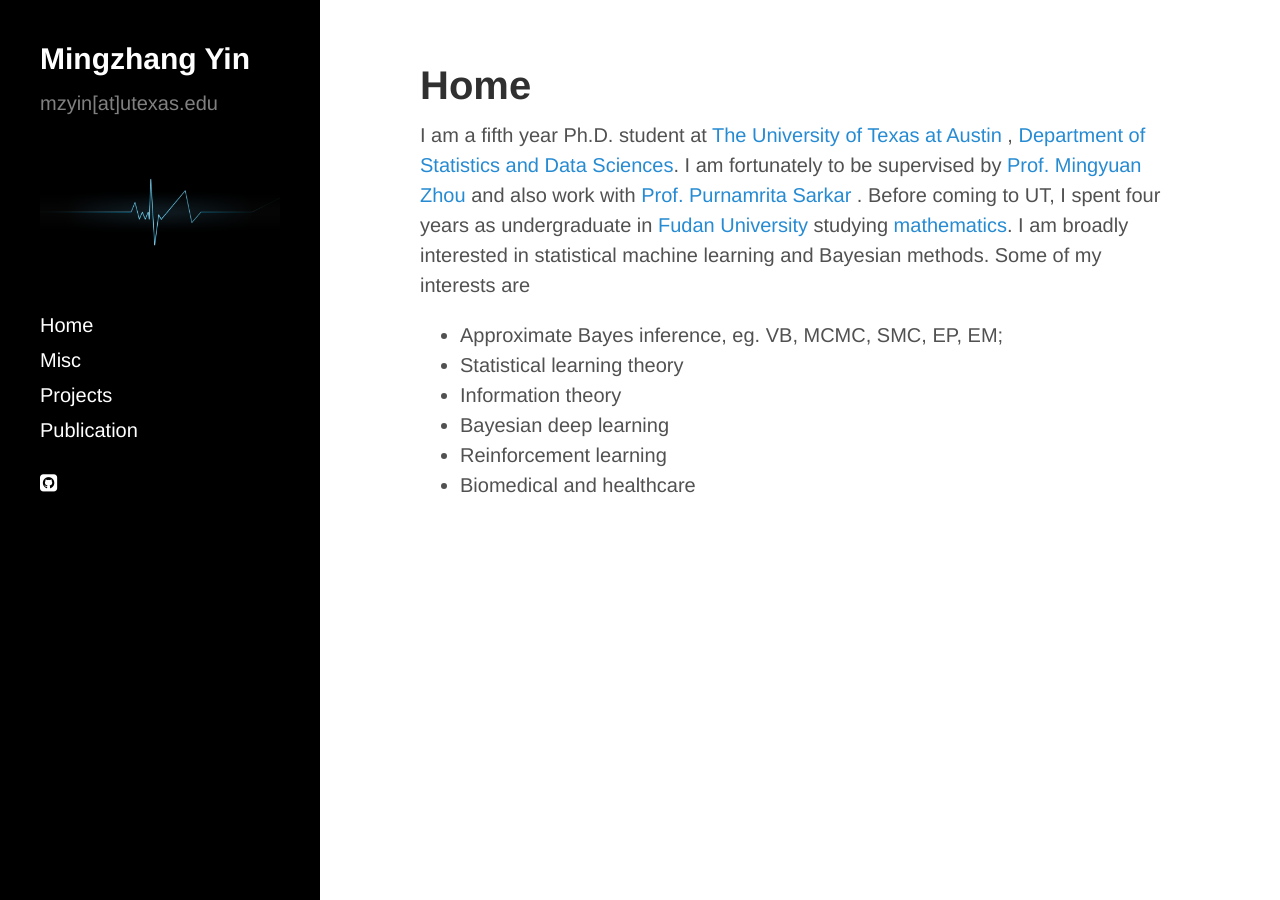
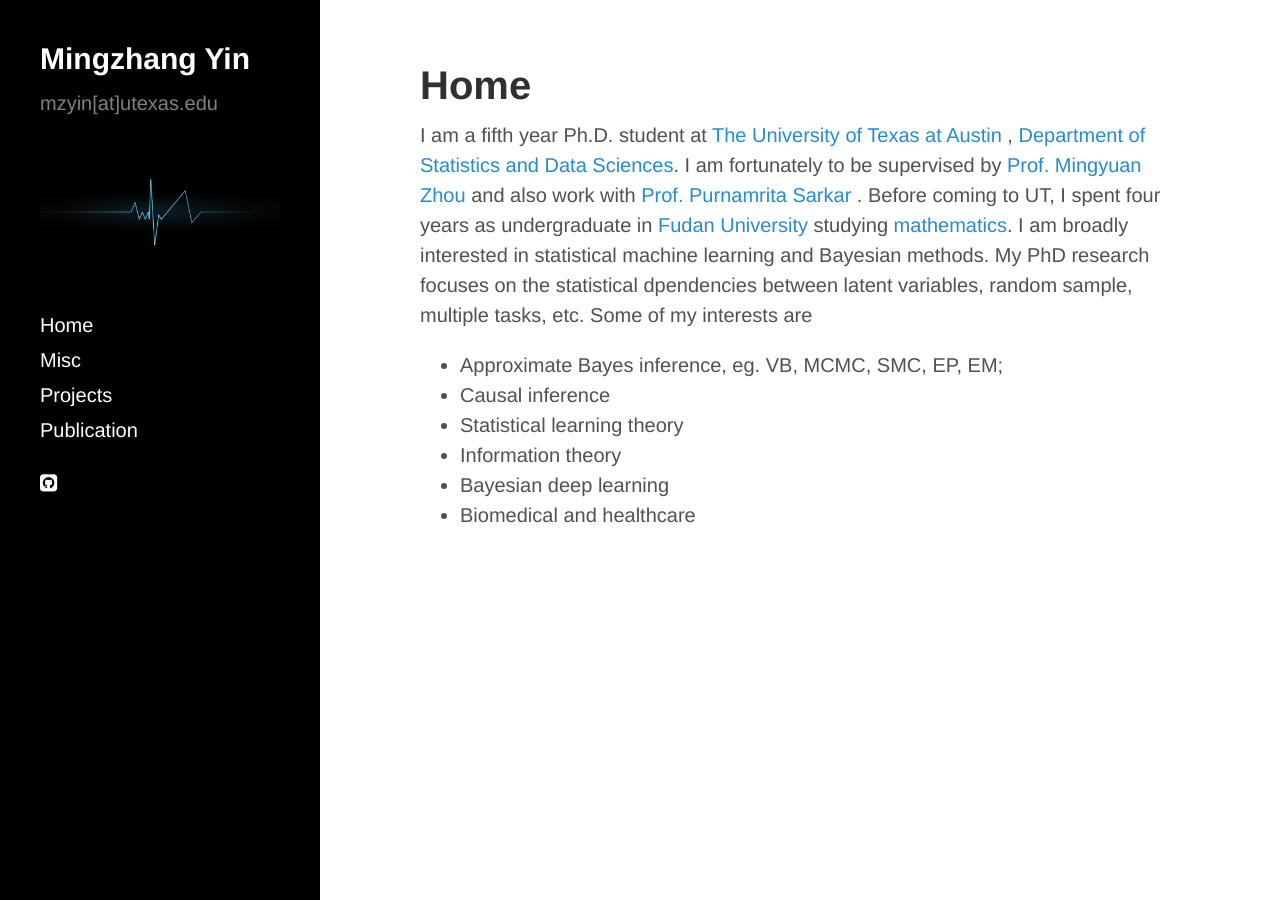
Before and after one commit to mingzhang-yin/mingzhang-yin.github.io, a Jekyll site: the page built from index.md, in a window 1280 px wide. Built offline with Jekyll 4.4.1, drawn with Linux system fonts in a browser that asks for light colours; nearby versions of some CDN libraries.

Commit message:
Update index.md

```diff
--- a/index.md
+++ b/index.md
@@ -13,13 +13,13 @@ title: Home
   I am a fifth year Ph.D. student at
   <a href="https://www.utexas.edu">The University of Texas at Austin</a> , <a href="https://stat.utexas.edu">Department of Statistics and Data Sciences</a>. I am fortunately to be supervised by
   <a href="https://mingyuanzhou.github.io">Prof. Mingyuan Zhou</a> and also work with   <a href="https://psarkar.github.io"> Prof. Purnamrita Sarkar </a>.  Before coming to UT, I spent four years as undergraduate in <a href="http://www.fudan.edu.cn/en/"> Fudan University</a> studying <a href="http://math.fudan.edu.cn/olden/Index.htm"> mathematics</a>.
-  I am broadly interested in statistical machine learning and Bayesian methods. Some of my interests are
+  I am broadly interested in statistical machine learning and Bayesian methods. My PhD research focuses on the statistical dpendencies between latent variables, random sample, multiple tasks, etc. Some of my interests are
   <p>
   <ul>
   <li> Approximate Bayes inference, eg. VB, MCMC, SMC, EP, EM; </li>
+  <li> Causal inference </li>
   <li> Statistical learning theory </li>
   <li> Information theory </li>
   <li> Bayesian deep learning </li>
-  <li> Reinforcement learning </li>
    <li> Biomedical and healthcare </li>
   </ul>
```
